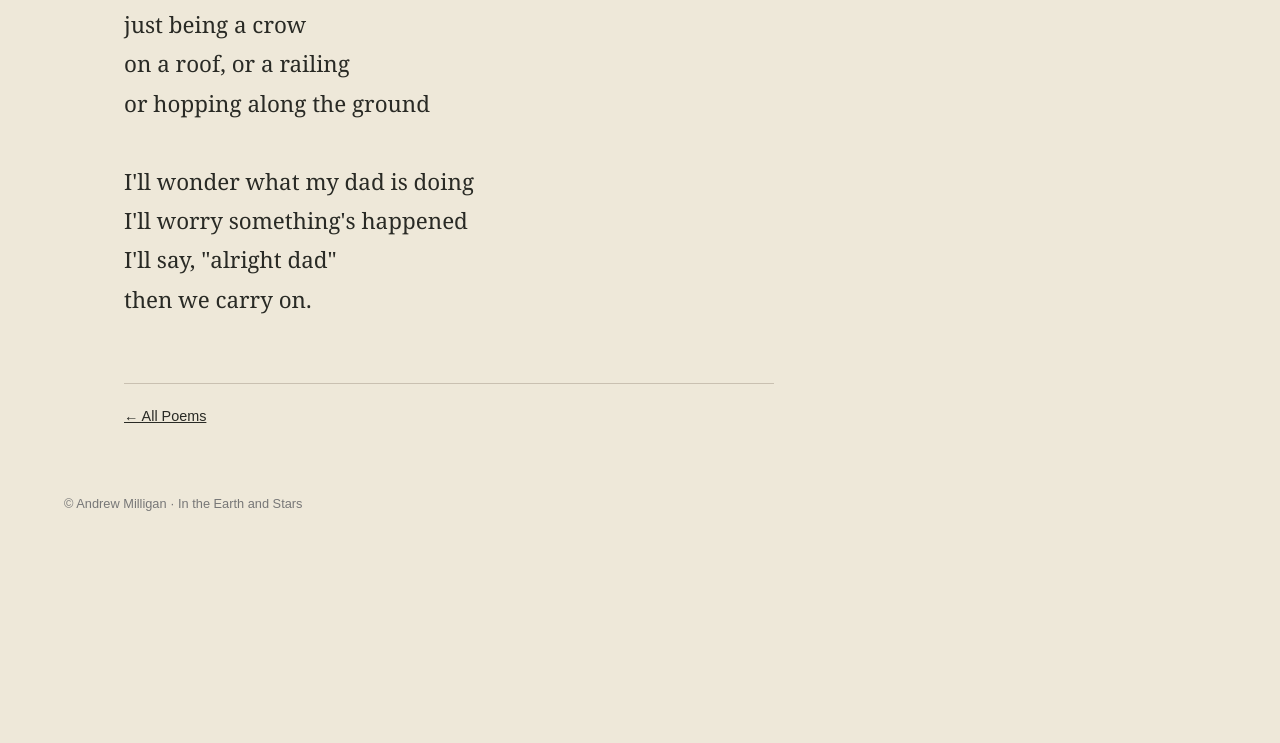
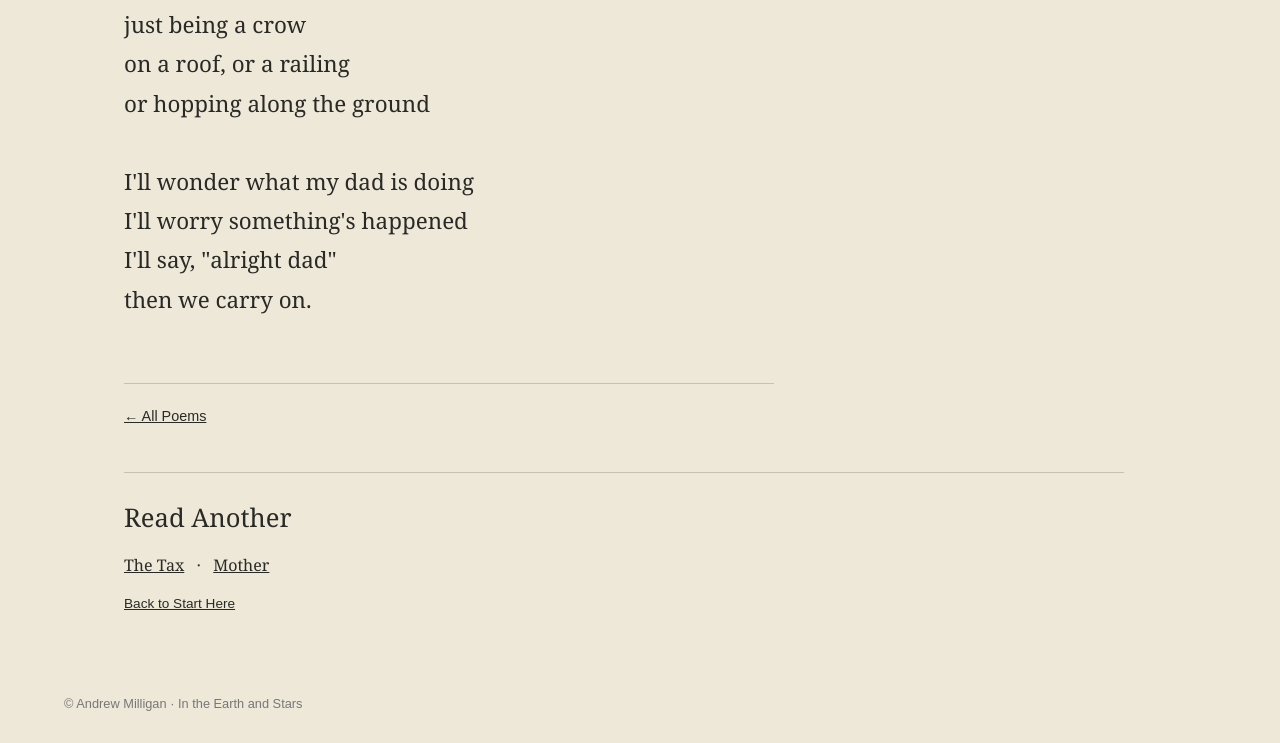
Before and after one commit to andemilligan-oss/in-the-earth-and-stars, a plain HTML site: page poems/crows/index.html in a window 1280 px wide. Shown: the part 565-1308 px from the top of the page. Before the commit the page ends 1108 px from the top, so only its background shows below. Drawn offline with Linux system fonts and the light colour scheme.

Commit message:
Add contextual Read Another recommendations to crows

```diff
--- a/poems/crows/index.html
+++ b/poems/crows/index.html
@@ -13,4 +13,4 @@ or hopping along the ground
 I'll wonder what my dad is doing
 I'll worry something's happened
 I'll say, "alright dad"
-then we carry on.</div><nav class="navpoem"><a href="/in-the-earth-and-stars/poems/">← All Poems</a></nav></article></main><footer>© Andrew Milligan · In the Earth and Stars</footer></body></html>
+then we carry on.</div><nav class="navpoem"><a href="/in-the-earth-and-stars/poems/">← All Poems</a></nav><section class="read-another" aria-label="Recommended poems" style="grid-column:1/-1;clear:both;margin-top:3rem;padding-top:1.5rem;border-top:1px solid #c9c0b1"><h2 style="font:normal 1.6rem Georgia,serif;margin:.2rem 0 1rem">Read Another</h2><p style="line-height:1.8;margin:0"><a href="/in-the-earth-and-stars/poems/the-tax/">The Tax</a> &nbsp; · &nbsp; <a href="/in-the-earth-and-stars/poems/mother/">Mother</a></p><p style="font:.85rem Arial,sans-serif;margin-top:1rem"><a href="/in-the-earth-and-stars/start-here/">Back to Start Here</a></p></section></article></main><footer>© Andrew Milligan · In the Earth and Stars</footer></body></html>
```
